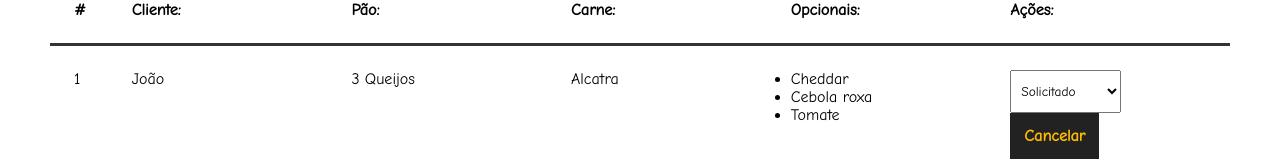
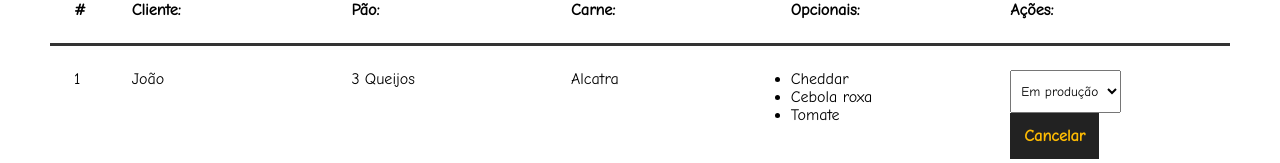
Before and after one commit to DevVeniltonJunior/VueJs, a Vue app: page /pedidos in a window 1280 px wide. Shown: the part 214-377 px from the top of the page. Built offline with nearby package versions, Linux system fonts and the light colour scheme; data requests are answered from the project's data file.

Commit message:
feat: add updateStatus

```diff
--- a/db/db.json
+++ b/db/db.json
@@ -87,7 +87,7 @@
         "Cebola roxa",
         "Tomate"
       ],
-      "status": "Solicitado",
+      "status": "Em produção",
       "id": 1
     },
     {
--- a/src/components/Dashboard.vue
+++ b/src/components/Dashboard.vue
@@ -22,7 +22,7 @@
           </ul>
         </div>
         <div>
-          <select name="status" clss="status">
+          <select name="status" clss="status" @change="updateStatus($event, burger.id)">
             <option value="">Selecione</option>
             <option v-for="s in status" :key="s.id" :value="s.tipo" :selected="burger.status == s.tipo">{{ s.tipo }}</option>
           </select>
@@ -62,9 +62,24 @@
       const req = await fetch(`http://localhost:3000/burgers/${id}`, {
         method: 'DELETE'
       })
-      const data = await req.json()
+      const res = await req.json()
 
 
+
+      this.getPedidos()
+    },
+    async updateStatus(event, id) {
+      const opition = event.target.value
+      const dataJson = JSON.stringify({ status: opition })
+
+      const req = await fetch(`http://localhost:3000/burgers/${id}`, {
+        method: 'PATCH',
+        headers: {
+          'Content-Type': 'application/json'
+        },
+        body: dataJson
+      })
+      const res = await req.json()
 
       this.getPedidos()
     }
```
